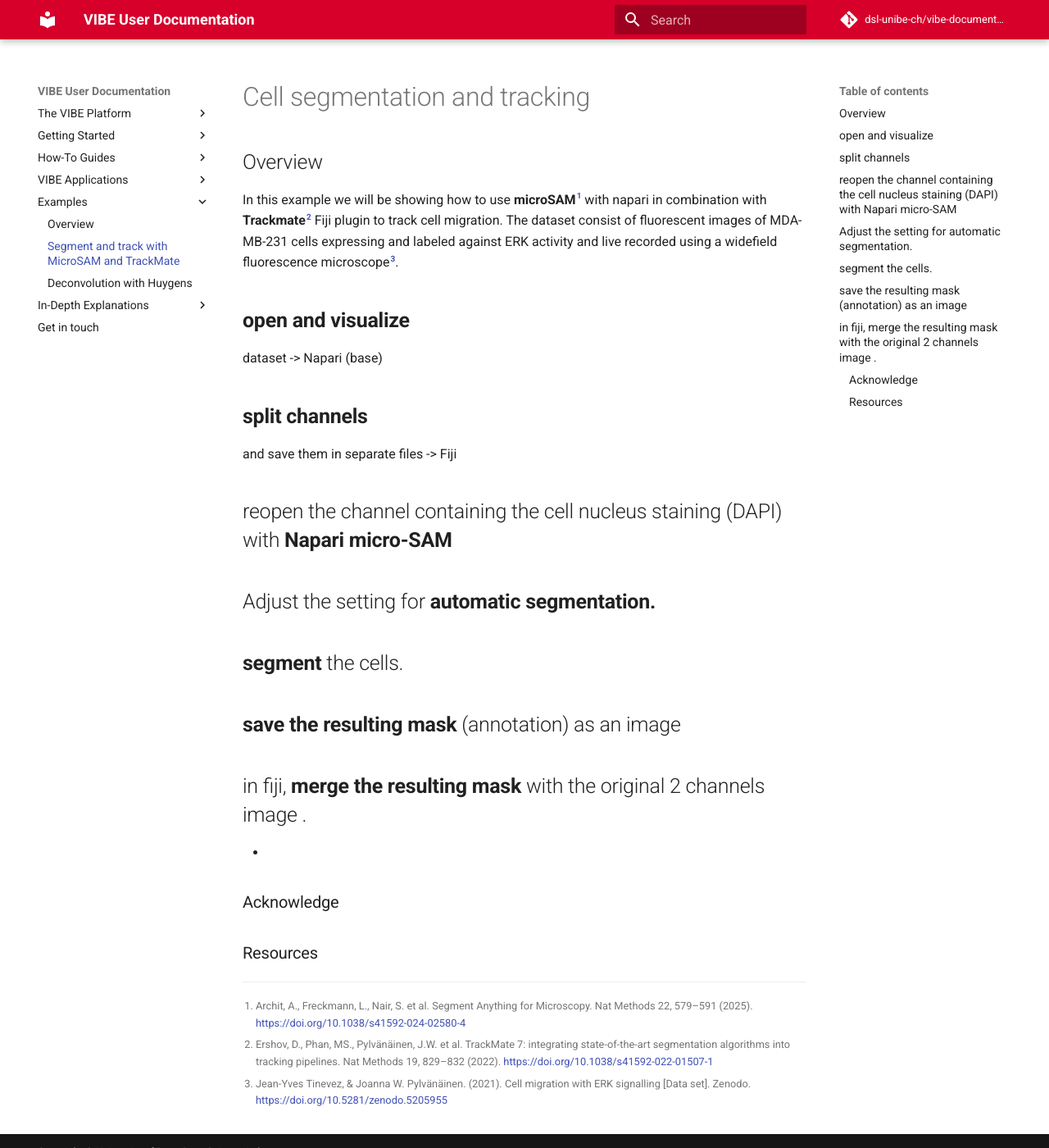
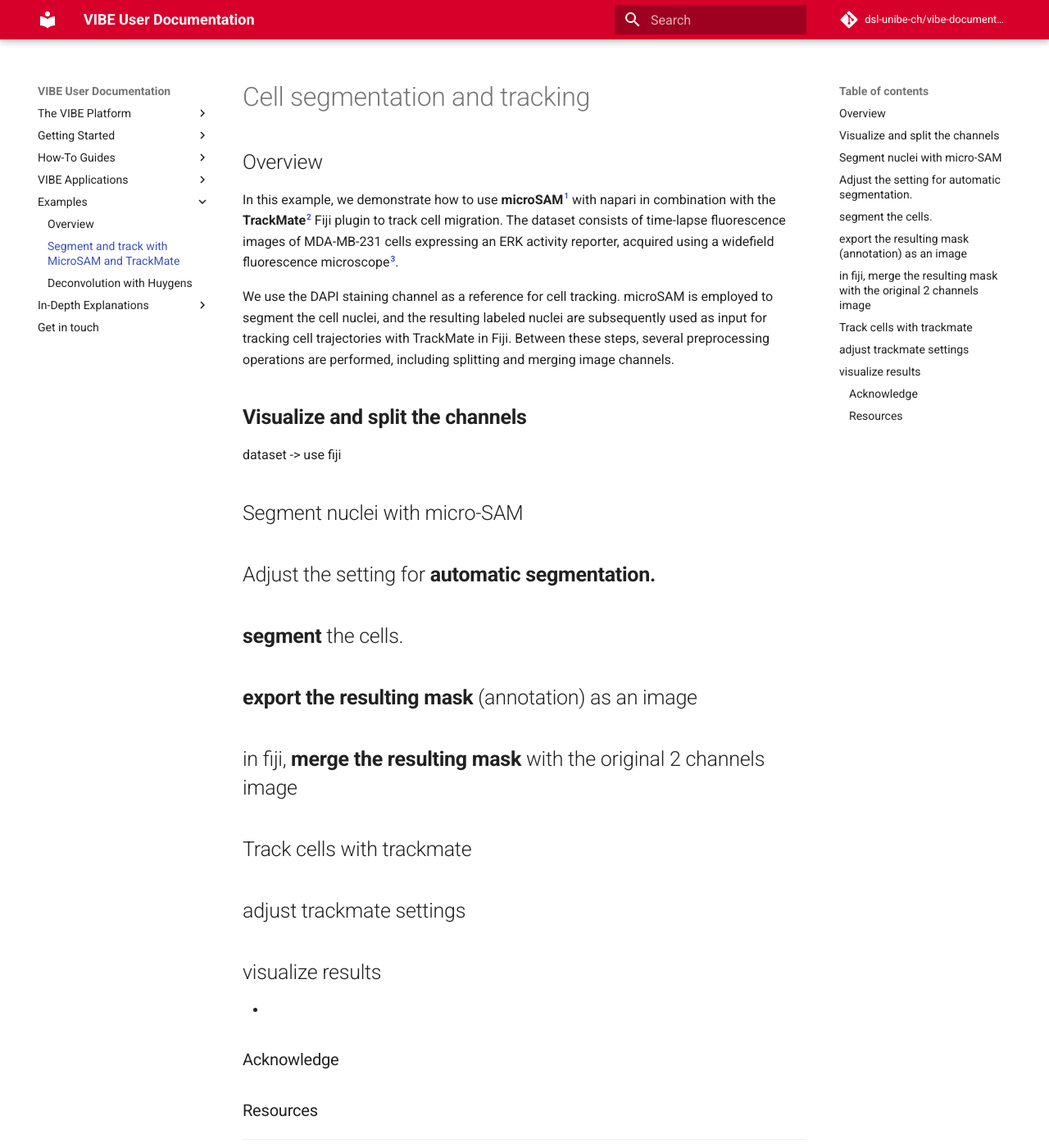
Before and after one commit to dsl-unibe-ch/vibe-documentation, an MkDocs documentation site: the page built from docs/examples/examples_cell_tracking.md, in a window 1280 px wide and 1400 px high. Shown: the whole window at 82% size. Built offline with MkDocs 1.6.1 and Material for MkDocs 9.7.7, drawn with Linux system fonts in a browser that asks for light colours; comment, search, counter and statistics services are not loaded.

Commit message:
polish overview segment and outline

```diff
--- a/docs/examples/examples_cell_tracking.md
+++ b/docs/examples/examples_cell_tracking.md
@@ -2,17 +2,30 @@
 
 ## Overview
 
-In this example we will be showing how to use **microSAM**[^1] with napari in combination with **Trackmate**[^2] Fiji plugin to track cell migration. The dataset consist of fluorescent images of MDA-MB-231 cells expressing and labeled against ERK activity and live recorded using a widefield fluorescence microscope[^3].
+In this example, we demonstrate how to use **microSAM**[^1] with napari in combination with the **TrackMate**[^2] Fiji plugin to track cell migration. The dataset consists of time-lapse fluorescence images of MDA-MB-231 cells expressing an ERK activity reporter, acquired using a widefield fluorescence microscope[^3].
 
-## **open and visualize**
-dataset -> Napari (base)
-## **split channels**
-and save them in separate files -> Fiji
-## reopen the channel containing the cell nucleus staining (DAPI) with **Napari micro-SAM**
+We use the DAPI staining channel as a reference for cell tracking. microSAM is employed to segment the cell nuclei, and the resulting labeled nuclei are subsequently used as input for tracking cell trajectories with TrackMate in Fiji. Between these steps, several preprocessing operations are performed, including splitting and merging image channels.
+
+
+## **Visualize and split the channels**
+dataset -> use fiji
+
+## Segment nuclei with micro-SAM
+
 ## Adjust the setting for **automatic segmentation.**
+
 ## **segment** the cells.
-## **save the resulting mask** (annotation) as an image
-## in fiji, **merge the resulting mask** with the original 2 channels image .
+
+## **export the resulting mask** (annotation) as an image
+
+## in fiji, **merge the resulting mask** with the original 2 channels image
+
+## Track cells with trackmate
+
+## adjust trackmate settings
+
+## visualize results
+
 -
 
 ### Acknowledge
```
